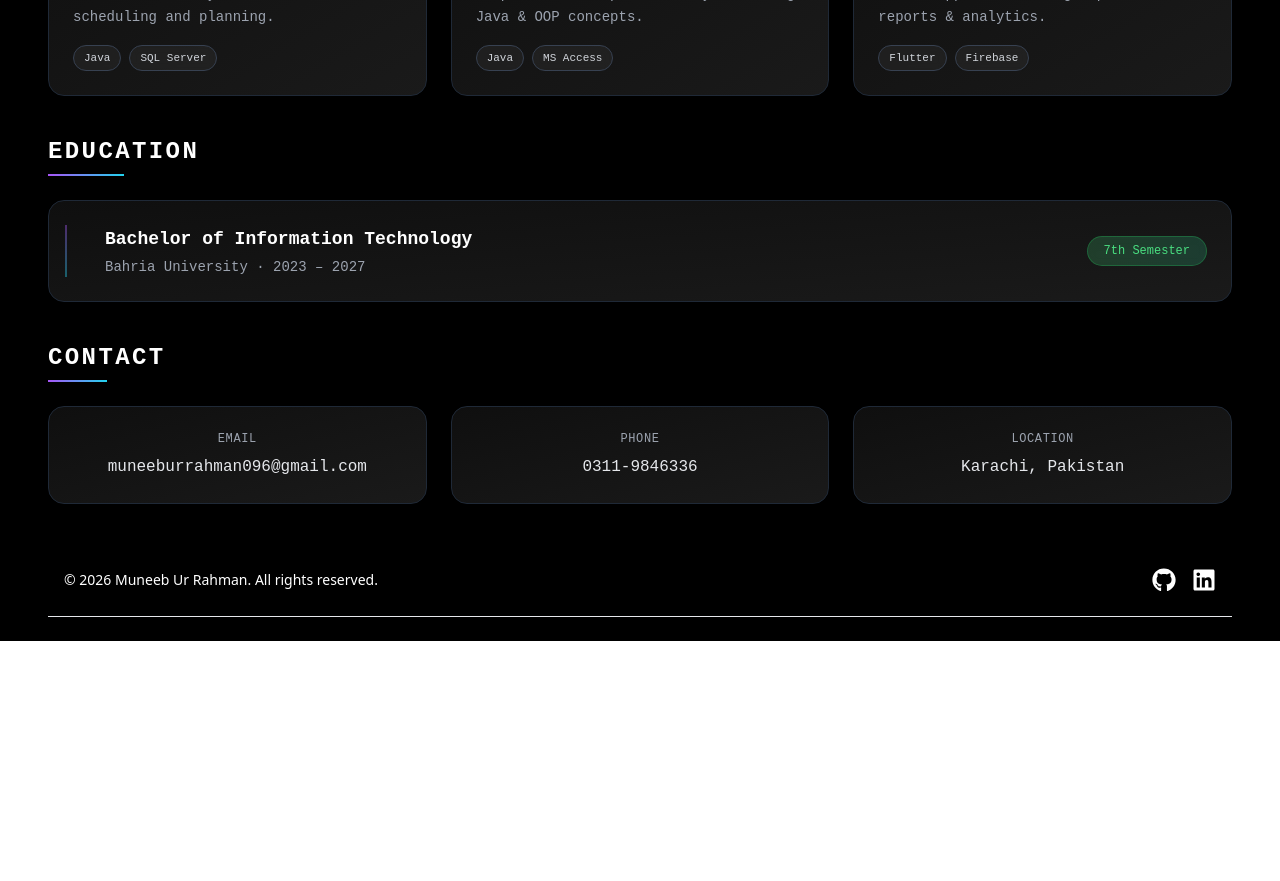
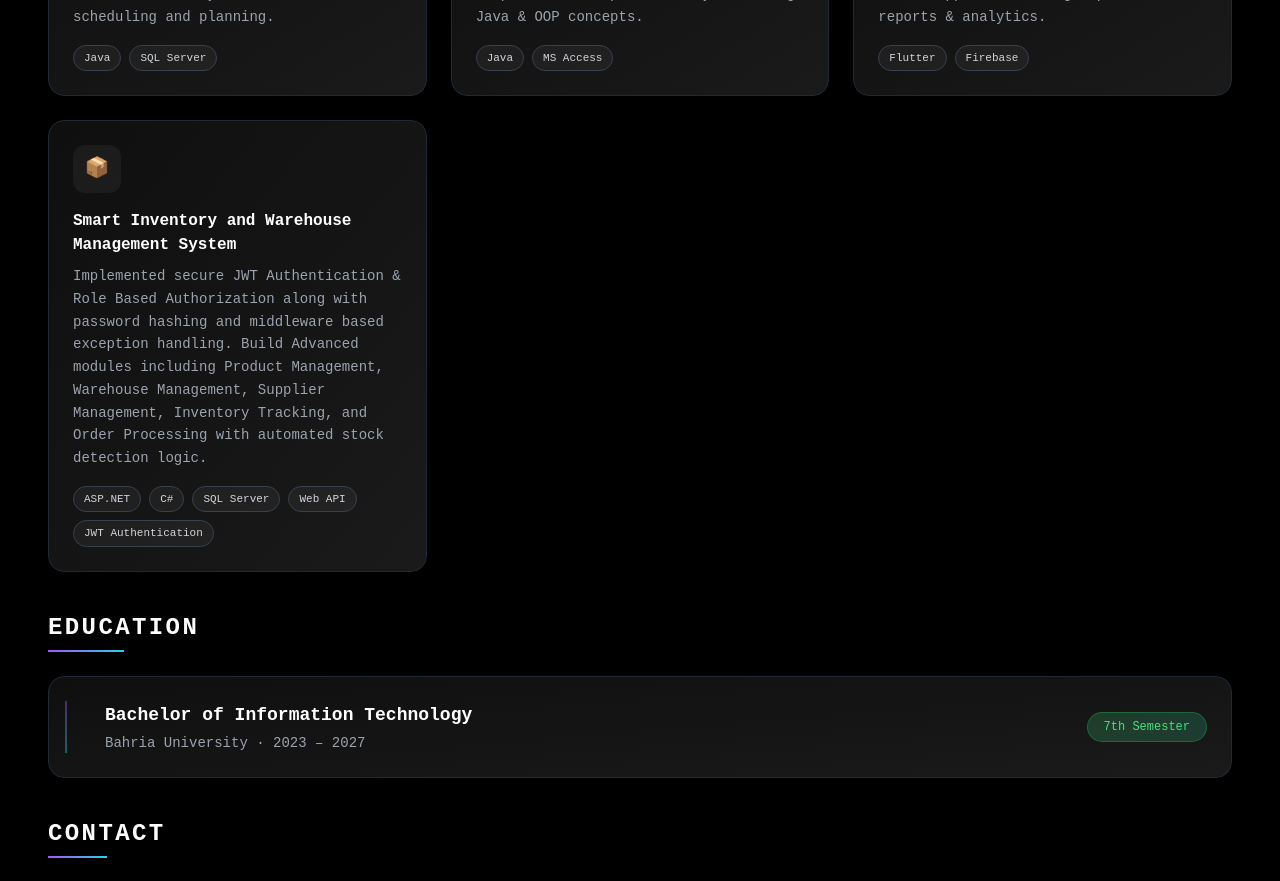
Before and after one commit to muneeb-ur-rahman01/Portfolio, a React (Vite) app: page / in a window 1280 px wide. Shown: the part 2000-2881 px from the top of the page. Before the commit the page ends 2641 px from the top, so only its background shows below. Built offline with nearby package versions, Linux system fonts and the light colour scheme.

Commit message:
Project added

```diff
--- a/src/Components/Projects.jsx
+++ b/src/Components/Projects.jsx
@@ -36,6 +36,12 @@ const projects = [
     desc: "Mobile app for tracking expenses with reports & analytics.",
     stack: ["Flutter", "Firebase"],
   },
+  {
+  icon: "📦",
+  name: "Smart Inventory and Warehouse Management System",
+  desc: "Implemented secure JWT Authentication & Role Based Authorization along with password hashing and middleware based exception handling. Build Advanced modules including Product Management, Warehouse Management, Supplier Management, Inventory Tracking, and Order Processing with automated stock detection logic.",
+  stack: ["ASP.NET", "C#", "SQL Server", "Web API", "JWT Authentication"],
+},
 ];
 
 export default function Projects() {
```
